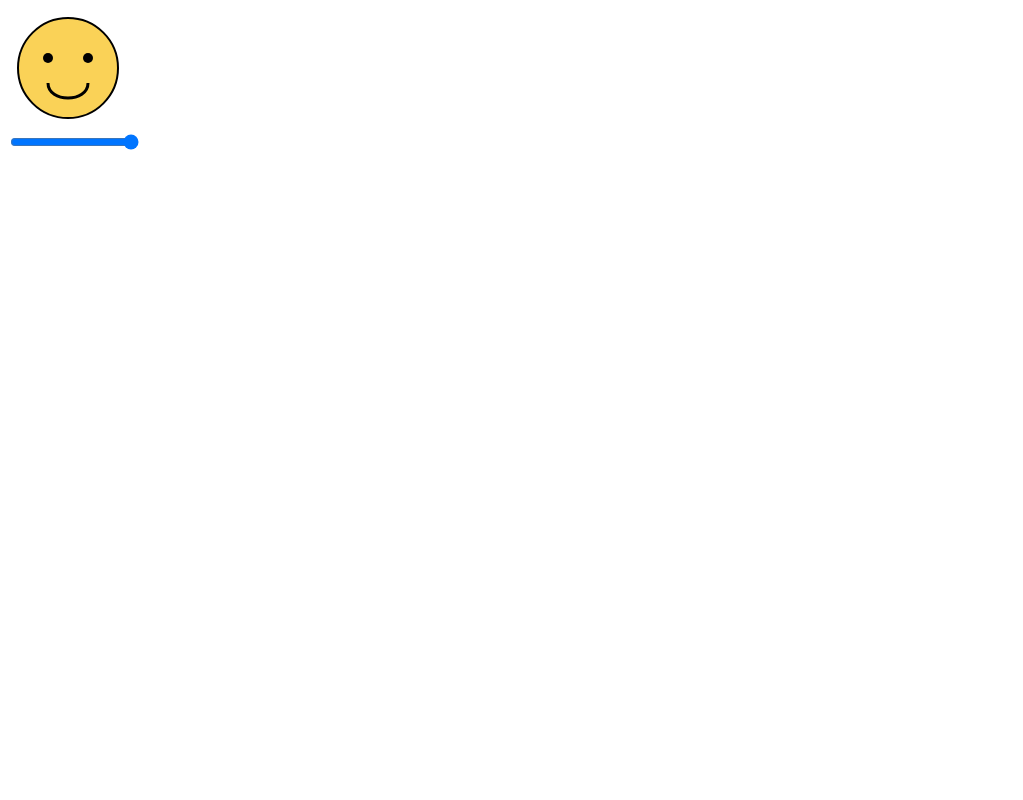
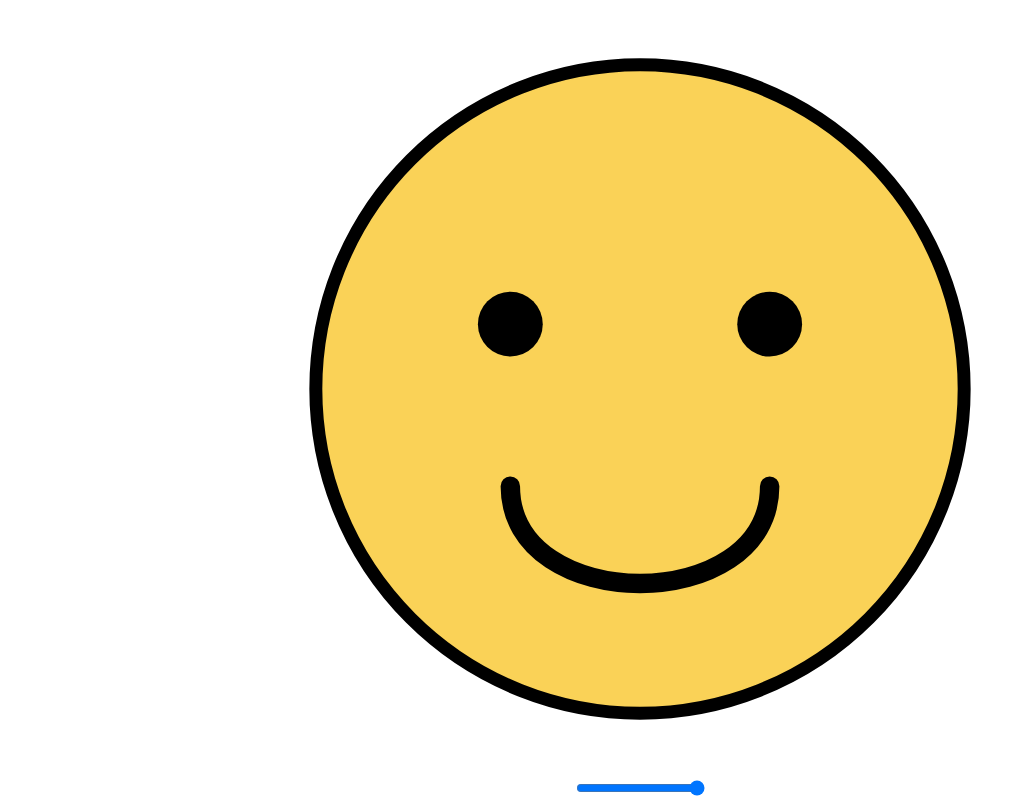
Before and after one commit to dwmkerr/svg-smile, a plain HTML site: page index.html in a window 1280 px wide. Shown: the whole page, without its empty margins (0-1023 px from the left). Drawn offline with Linux system fonts and the light colour scheme.

Commit message:
chore: butt end on the smile path, better styling of container

```diff
--- a/index.html
+++ b/index.html
@@ -3,9 +3,31 @@
   <head>
     <meta charset="UTF-8">
     <title>Smile!</title>
+<style>
+html, body {
+  margin: 0;
+    padding: 0;
+      width: 100%;
+      height: 100%;
+}
+
+.container {
+  height: 100%;
+  display: flex;
+    flex-direction: column;
+
+  justify-content:         center;
+  align-items:         center;
+}
+
+#svg {
+  flex: 1;
+}
+</style>
   </head>
   <body>
-    <svg id="svg" width="120" height="120">
+    <div class="container">
+      <svg id="svg" viewbox="0 0 120 120">
         <g id="face" transform='translate(60 60)'>
           <circle
             id="facecircle"
@@ -32,13 +54,14 @@
               fill="none"
               stroke="#000000"
               stroke-width="3"
+              stroke-linecap="round"
               d="M-20,-10 C-20,10 20,10 20,-10" />
           </g>
         </g>
       </svg>
-
       <div class="slidecontainer">
         <input type="range" min="1" max="100" value="100" class="slider" id="myRange">
+      </div>
     </div>
     <script>
 
```
Lines whose indentation alone changed are shown as unchanged.
